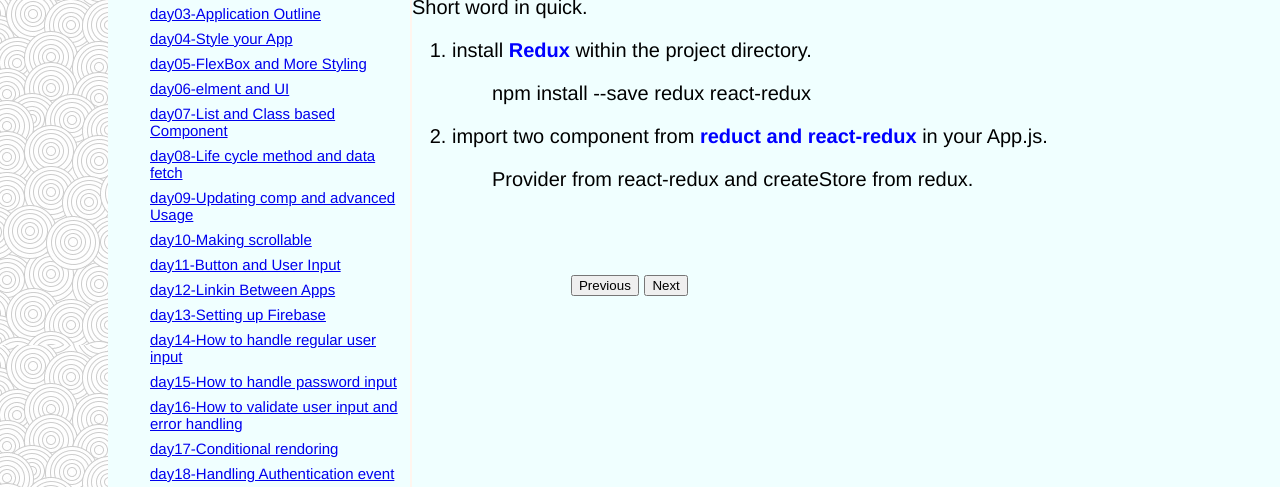
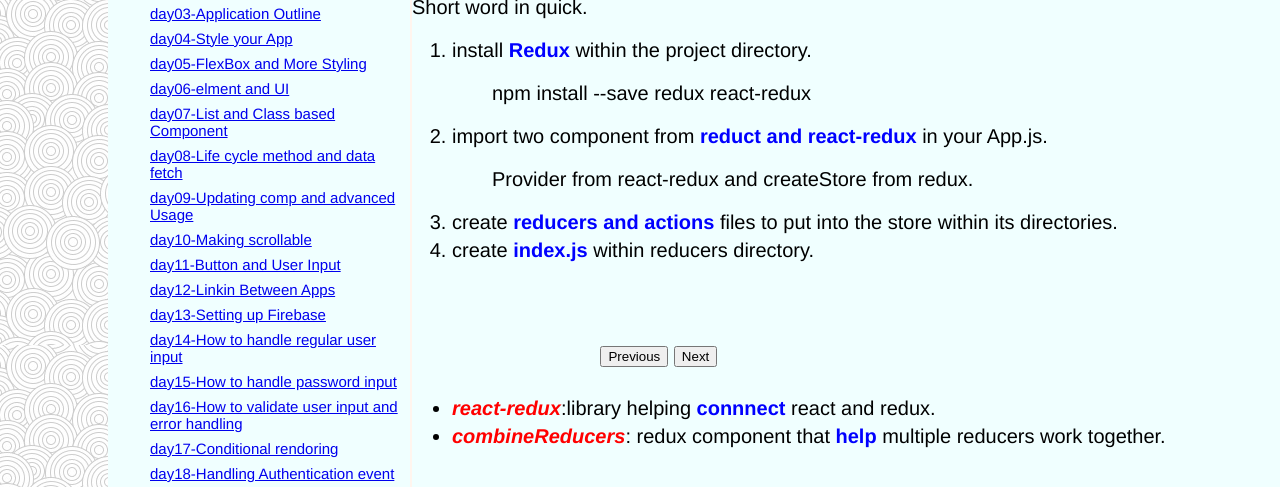
Before and after one commit to Pavelbure34/react_nativeLearningNotes, a plain HTML site: page index.html in a window 1280 px wide. Shown: the part 307-794 px from the top of the page. Drawn offline with Linux system fonts and the light colour scheme.

Commit message:
4th commit:redux lesson progresses smoothly.

```diff
--- a/index.html
+++ b/index.html
@@ -64,6 +64,14 @@
                                      Provider from react-redux and createStore from redux.
                                  </blockquote>
                             </li>
+                            <li class="interval5">create
+                                <span class="emphasisBlue">reducers and actions</span>
+                                files to put into the store within its directories.
+                            </li>
+                            <li class="interval5">create
+                                <span class="emphasisBlue">index.js</span>
+                                within reducers directory.
+                            </li>
                         </ol>
                     </div>
                     <div>
@@ -81,6 +89,18 @@
                             </div>
                         </div>
                     </div>
+                    <div>
+                        <ul>
+                            <li class="interval5">
+                                <span class="emphasisRed">react-redux</span>:library helping
+                                <span class="emphasisBlue">connnect</span> react and redux.
+                            </li>
+                            <li class="interval5">
+                                <span class="emphasisRed">combineReducers</span>: redux component that
+                                <span class="emphasisBlue">help</span> multiple reducers work together.
+                            </li>
+                        </ul>
+                    </div>
 
                 </article>
             </div>
```
Also changed, not shown: img/day20/importProvider_wrap.png (added), img/day20/index_js_in_reducers.png (added), img/day20/reducerInStore.png (added).
